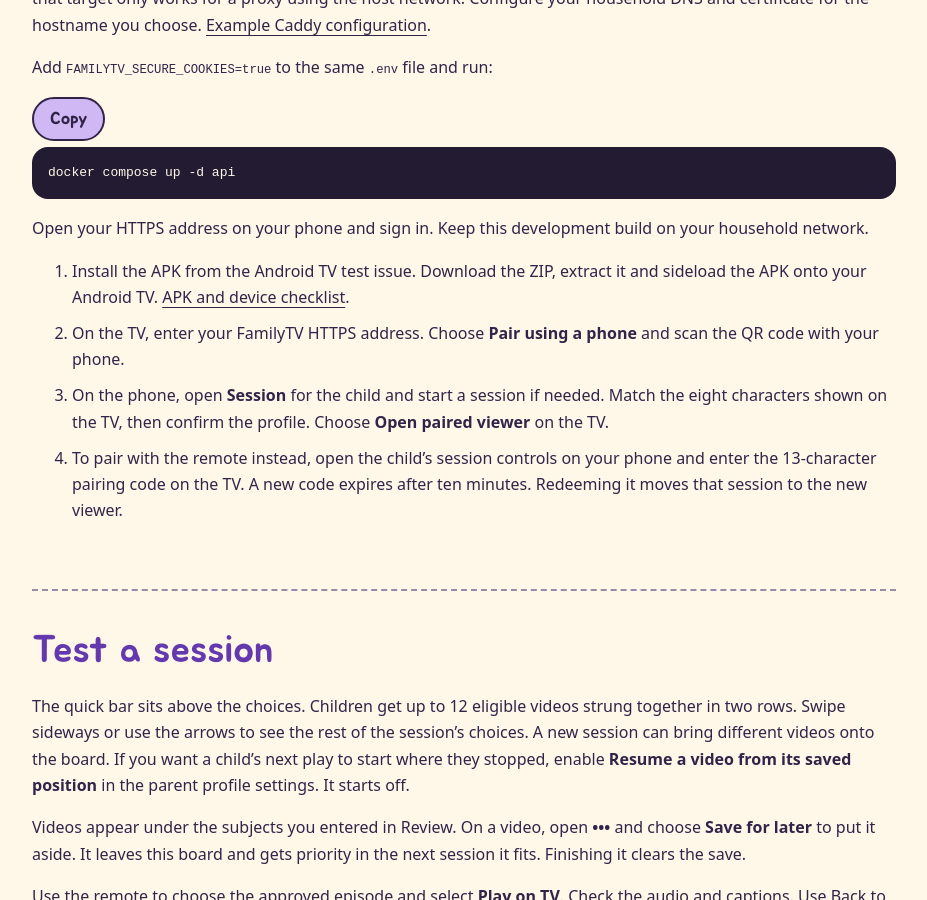
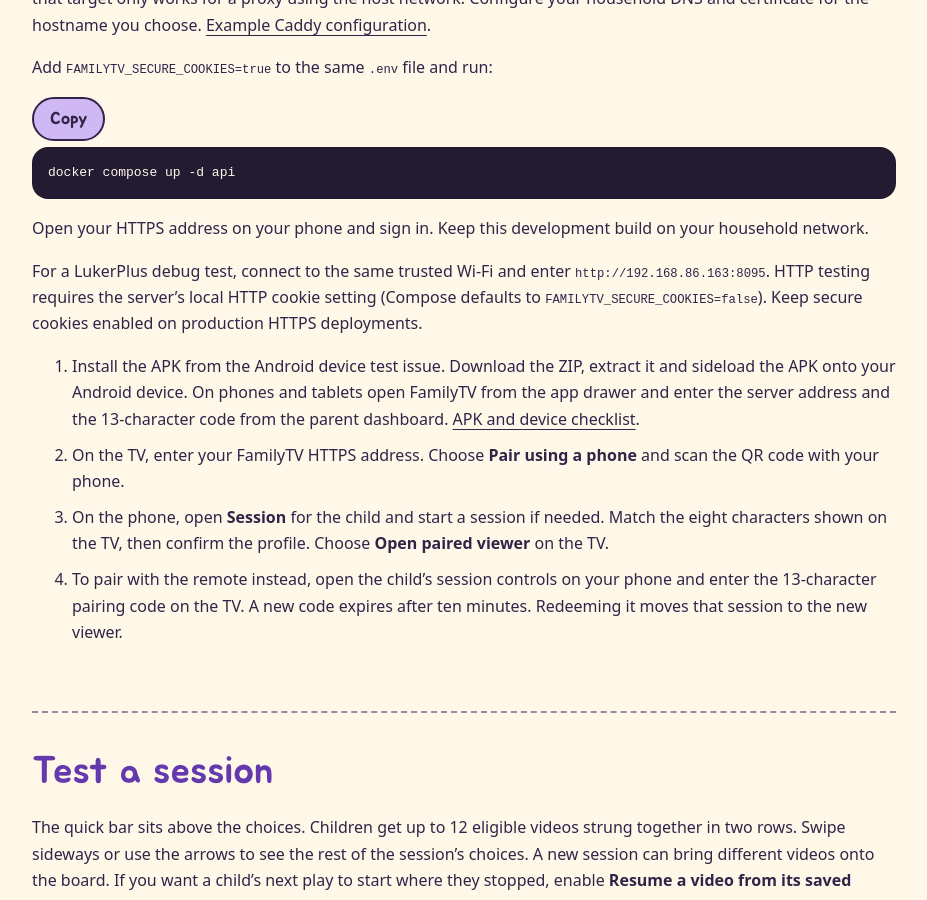
Before and after one commit to JPLuker/FamilyTV, a Jekyll site: the page built from setup/index.md, in a window 1280 px wide and 900 px high, scrolled down 3053 px. Shown: the whole window, without its empty margins (176-1103 px from the left). Built offline with Jekyll 4.4.1, drawn with Linux system fonts in a browser that asks for light colours; some of the changed text lies outside the part shown.

Commit message:
Publish guides from 9ab31c15bfeb2bf2aa0778929d4e0f7f78605f30

```diff
--- a/setup/index.md
+++ b/setup/index.md
@@ -5,7 +5,7 @@ title: FamilyTV setup guide
 
 # Set up FamilyTV
 
-FamilyTV runs on your server. You manage it from a browser on your phone or computer, and your child watches in a browser or the Android TV app. GitHub Pages hosts this guide. Your dashboard, videos and profiles stay on your server.
+FamilyTV runs on your server. You manage it from a browser on your phone or computer, and your child watches in a browser or the Android app. GitHub Pages hosts this guide. Your dashboard, videos and profiles stay on your server.
 
 <nav class="jump" aria-label="Guide sections">
 <a href="#install-on-your-server">Install</a>
@@ -95,7 +95,9 @@ docker compose up -d api
 
 Open your HTTPS address on your phone and sign in. Keep this development build on your household network.
 
-1. Install the APK from the Android TV test issue. Download the ZIP, extract it and sideload the APK onto your Android TV. [APK and device checklist](https://github.com/JPLuker/FamilyTV/issues/1).
+For a LukerPlus debug test, connect to the same trusted Wi-Fi and enter `http://192.168.86.163:8095`. HTTP testing requires the server’s local HTTP cookie setting (Compose defaults to `FAMILYTV_SECURE_COOKIES=false`). Keep secure cookies enabled on production HTTPS deployments.
+
+1. Install the APK from the Android device test issue. Download the ZIP, extract it and sideload the APK onto your Android device. On phones and tablets open FamilyTV from the app drawer and enter the server address and the 13-character code from the parent dashboard. [APK and device checklist](https://github.com/JPLuker/FamilyTV/issues/1).
 2. On the TV, enter your FamilyTV HTTPS address. Choose **Pair using a phone** and scan the QR code with your phone.
 3. On the phone, open **Session** for the child and start a session if needed. Match the eight characters shown on the TV, then confirm the profile. Choose **Open paired viewer** on the TV.
 4. To pair with the remote instead, open the child's session controls on your phone and enter the 13-character pairing code on the TV. A new code expires after ten minutes. Redeeming it moves that session to the new viewer.
```
